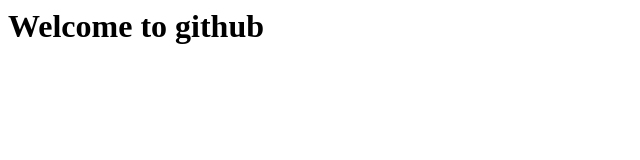
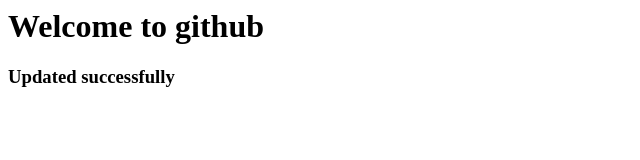
Before and after one commit to Revathy-Ponnusamy/azure-project, a plain HTML site: page index.html in a window 1280 px wide. Shown: the whole page, without its empty margins (0-640 px from the left). Drawn offline with Linux system fonts and the light colour scheme.

Commit message:
Update index.html

```diff
--- a/index.html
+++ b/index.html
@@ -3,5 +3,6 @@
 <html>
 
 <h1>Welcome to github</h1>
+  <h3>Updated successfully </h3>
 
 </html>
```
